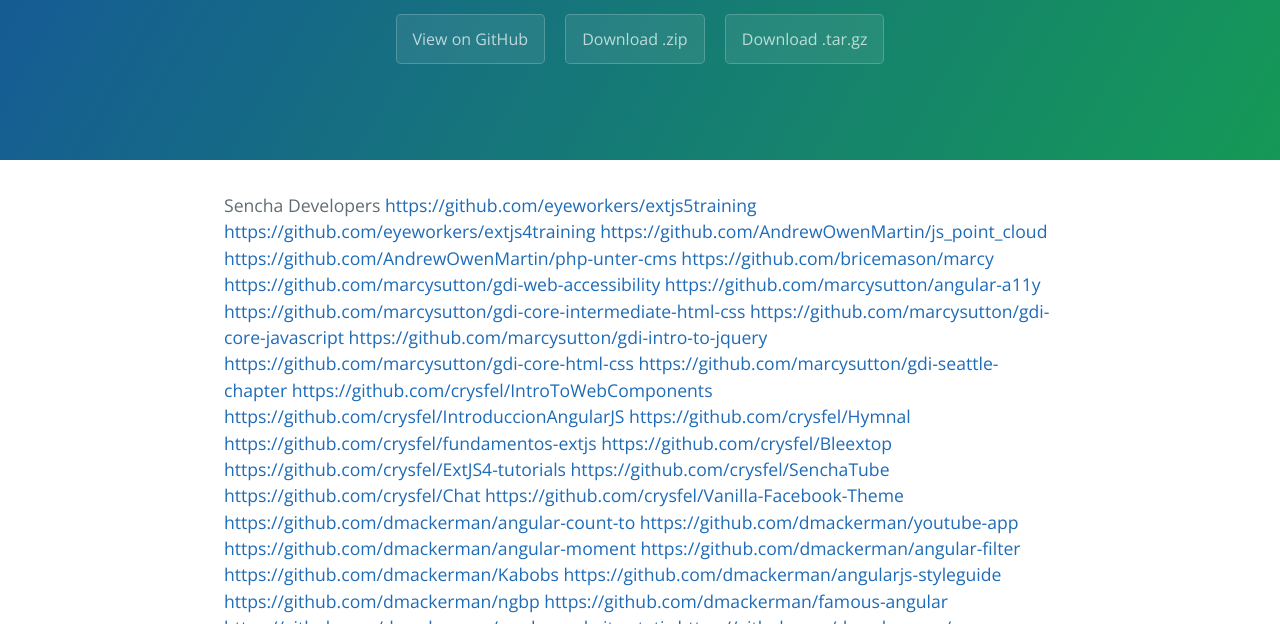
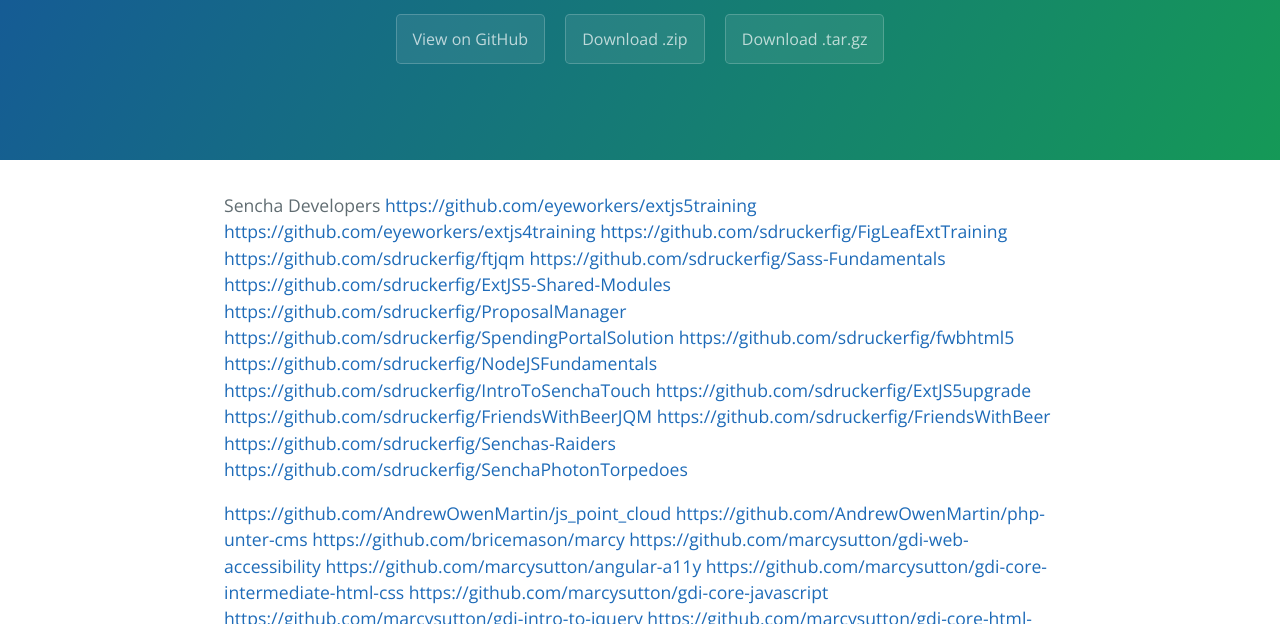
Before and after one commit to jlmwebhosting/senchadevelopers, a plain HTML site: page index.html in a window 1280 px wide. Shown: the part 176-800 px from the top of the page. Drawn offline with nearby package versions, Linux system fonts and the light colour scheme.

```diff
--- a/index.html
+++ b/index.html
@@ -22,7 +22,22 @@
       <p>Sencha Developers
 <a href="https://github.com/eyeworkers/extjs5training">https://github.com/eyeworkers/extjs5training</a>
 <a href="https://github.com/eyeworkers/extjs4training">https://github.com/eyeworkers/extjs4training</a>
-<a href="https://github.com/AndrewOwenMartin/js_point_cloud">https://github.com/AndrewOwenMartin/js_point_cloud</a>
+<a href="https://github.com/sdruckerfig/FigLeafExtTraining">https://github.com/sdruckerfig/FigLeafExtTraining</a>
+<a href="https://github.com/sdruckerfig/ftjqm">https://github.com/sdruckerfig/ftjqm</a>
+<a href="https://github.com/sdruckerfig/Sass-Fundamentals">https://github.com/sdruckerfig/Sass-Fundamentals</a>
+<a href="https://github.com/sdruckerfig/ExtJS5-Shared-Modules">https://github.com/sdruckerfig/ExtJS5-Shared-Modules</a>
+<a href="https://github.com/sdruckerfig/ProposalManager">https://github.com/sdruckerfig/ProposalManager</a>
+<a href="https://github.com/sdruckerfig/SpendingPortalSolution">https://github.com/sdruckerfig/SpendingPortalSolution</a>
+<a href="https://github.com/sdruckerfig/fwbhtml5">https://github.com/sdruckerfig/fwbhtml5</a>
+<a href="https://github.com/sdruckerfig/NodeJSFundamentals">https://github.com/sdruckerfig/NodeJSFundamentals</a>
+<a href="https://github.com/sdruckerfig/IntroToSenchaTouch">https://github.com/sdruckerfig/IntroToSenchaTouch</a>
+<a href="https://github.com/sdruckerfig/ExtJS5upgrade">https://github.com/sdruckerfig/ExtJS5upgrade</a>
+<a href="https://github.com/sdruckerfig/FriendsWithBeerJQM">https://github.com/sdruckerfig/FriendsWithBeerJQM</a>
+<a href="https://github.com/sdruckerfig/FriendsWithBeer">https://github.com/sdruckerfig/FriendsWithBeer</a>
+<a href="https://github.com/sdruckerfig/Senchas-Raiders">https://github.com/sdruckerfig/Senchas-Raiders</a>
+<a href="https://github.com/sdruckerfig/SenchaPhotonTorpedoes">https://github.com/sdruckerfig/SenchaPhotonTorpedoes</a></p>
+
+<p><a href="https://github.com/AndrewOwenMartin/js_point_cloud">https://github.com/AndrewOwenMartin/js_point_cloud</a>
 <a href="https://github.com/AndrewOwenMartin/php-unter-cms">https://github.com/AndrewOwenMartin/php-unter-cms</a>
 <a href="https://github.com/bricemason/marcy">https://github.com/bricemason/marcy</a>
 <a href="https://github.com/marcysutton/gdi-web-accessibility">https://github.com/marcysutton/gdi-web-accessibility</a>
```
Also changed, not shown: params.json (+1 -1 lines).
